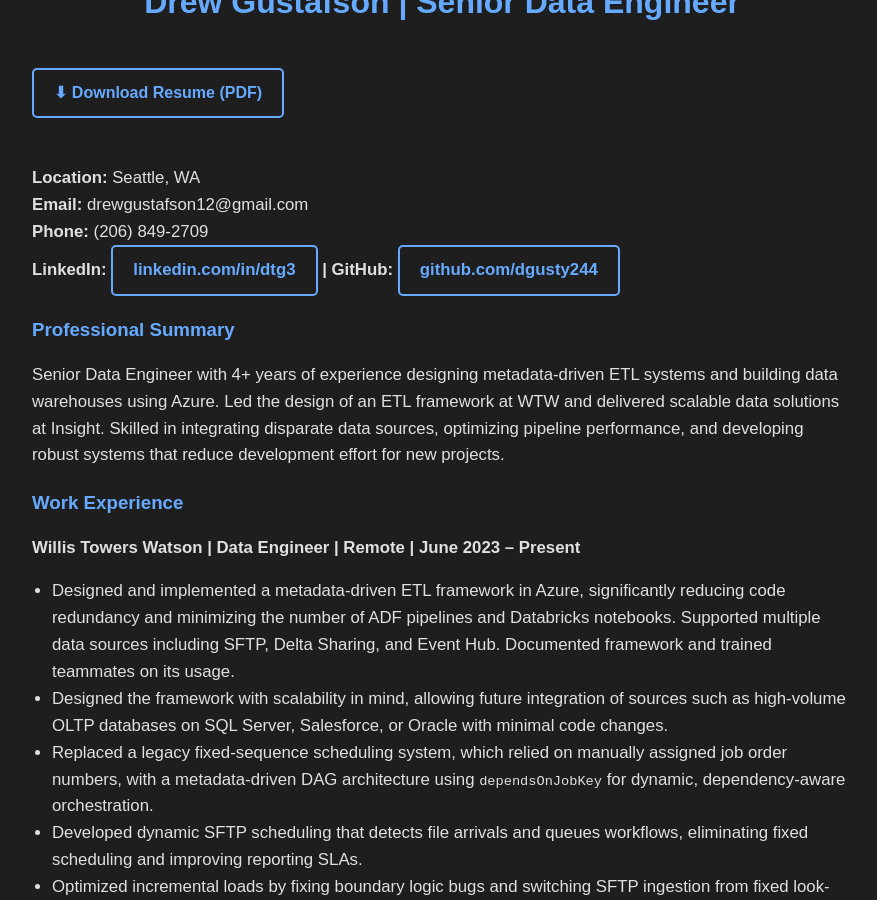
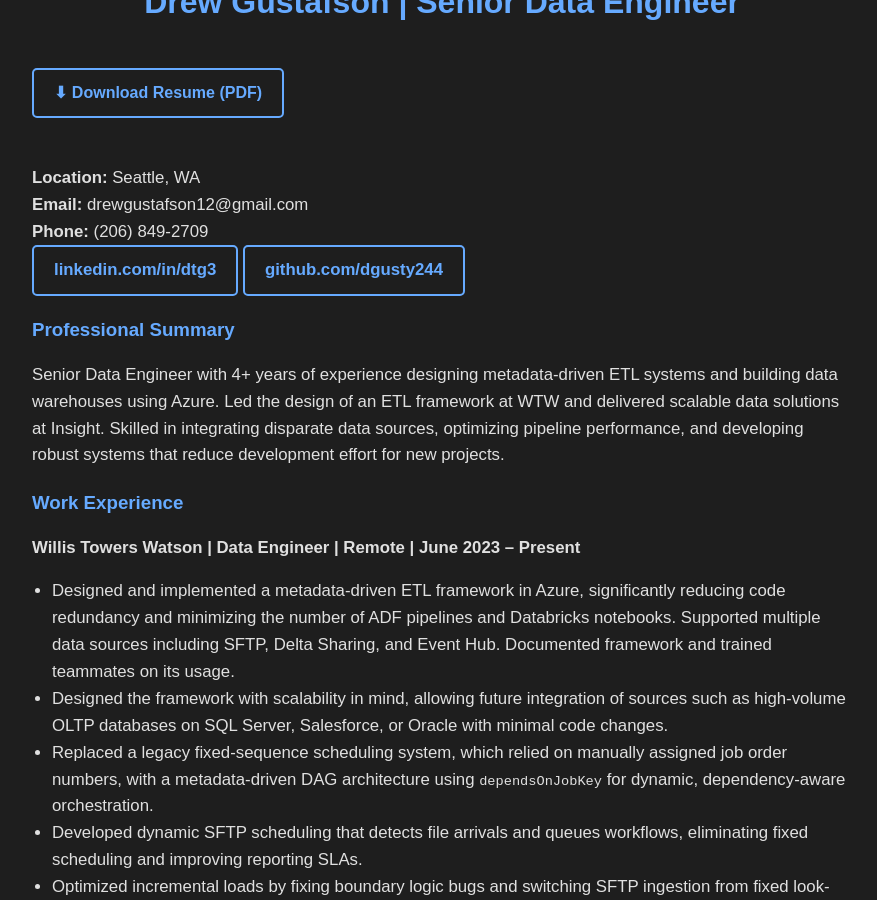
Before and after one commit to dgusty244/dgusty244.github.io, a Jekyll site: the page built from index.html, in a window 1280 px wide and 900 px high, scrolled down 510 px. Shown: the whole window, without its empty margins (198-1075 px from the left). Built offline with Jekyll 4.4.1, drawn with Linux system fonts in a browser that asks for light colours.

Commit message:
Update index.html

```diff
--- a/index.html
+++ b/index.html
@@ -14,8 +14,8 @@
   <p><strong>Location:</strong> Seattle, WA<br>
      <strong>Email:</strong> drewgustafson12@gmail.com<br>
      <strong>Phone:</strong> (206) 849-2709<br>
-     <strong>LinkedIn:</strong> <a href="https://linkedin.com/in/dtg3" target="_blank" class="btn" rel="noopener noreferrer">linkedin.com/in/dtg3</a>
-     <strong> | GitHub:</strong> <a href="https://github.com/dgusty244" target="_blank" class="btn" rel="noopener noreferrer">github.com/dgusty244</a>
+     <a href="https://linkedin.com/in/dtg3" target="_blank" class="btn" rel="noopener noreferrer">linkedin.com/in/dtg3</a>
+     <a href="https://github.com/dgusty244" target="_blank" class="btn" rel="noopener noreferrer">github.com/dgusty244</a>
   </p>
 
   <h3>Professional Summary</h3>
```
